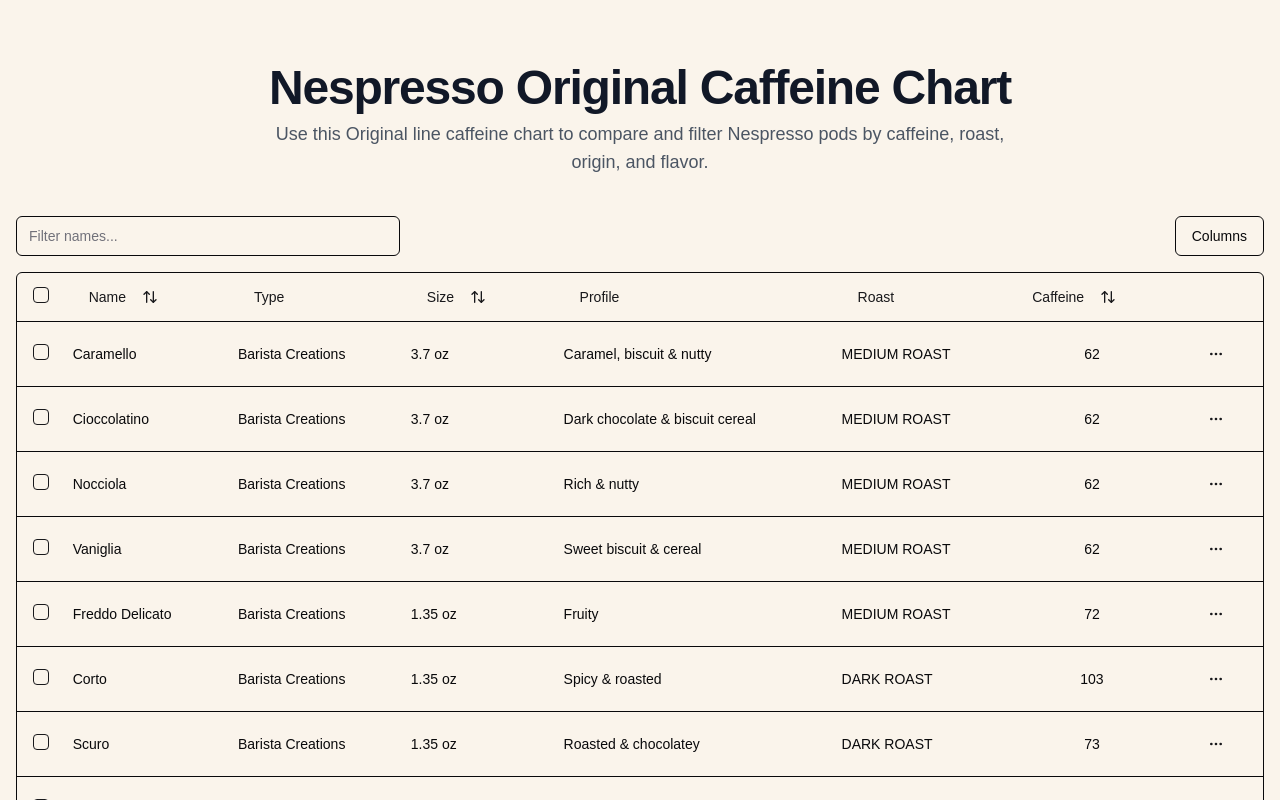
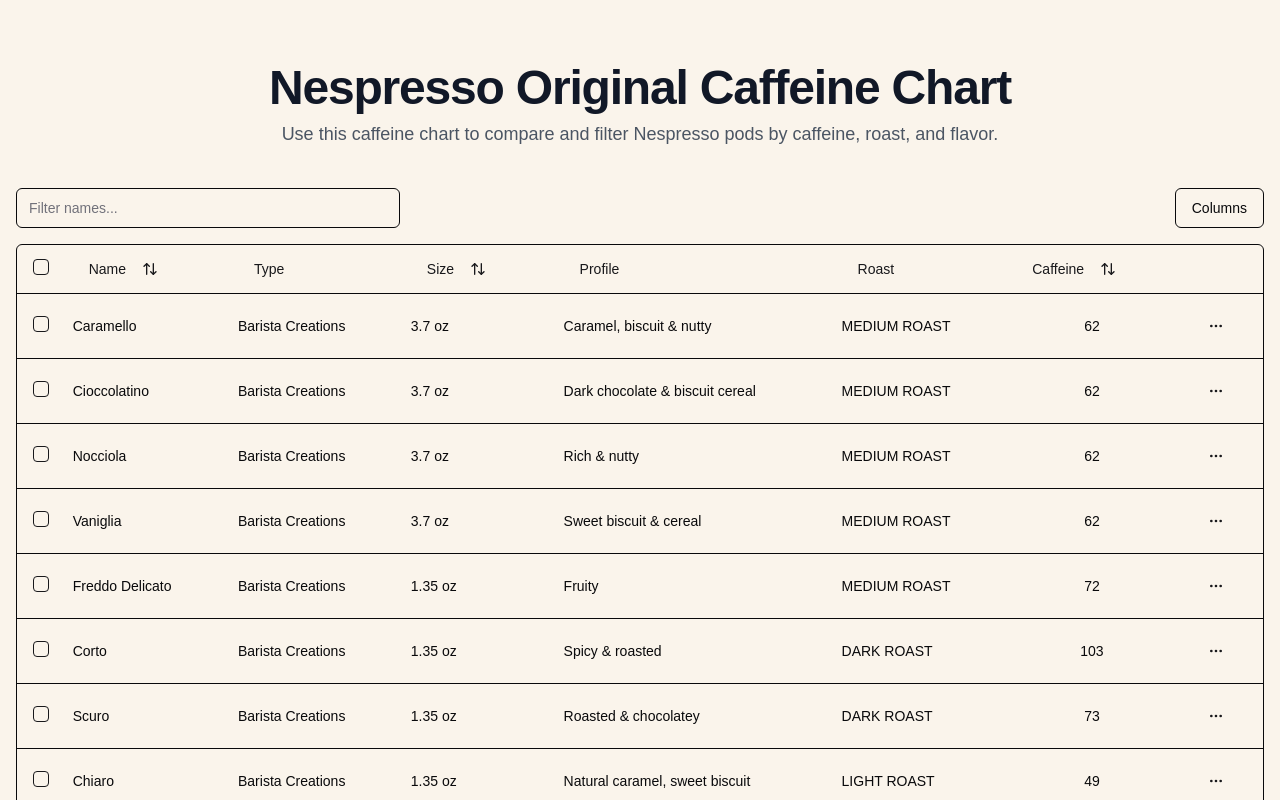
Before and after one commit to aniiaham/nespresso-app, a Next.js app: page /original-line in a window 1280 px wide. Shown: the top 800 px of the page. Built offline with nearby package versions, Linux system fonts and the light colour scheme.

Commit message:
fixed: spacing, text

```diff
--- a/app/original-line/page.tsx
+++ b/app/original-line/page.tsx
@@ -344,9 +344,9 @@
         <h1 className="text-4xl md:text-5xl font-bold tracking-tight text-gray-900">
           Nespresso Original Caffeine Chart
         </h1>
-        <p className="text-base md:text-lg text-gray-600">
-          Use this Original line caffeine chart to compare and filter Nespresso
-          pods by caffeine, roast, origin, and flavor.
+        <p className="text-base md:text-lg text-gray-600 mx-2">
+          Use this caffeine chart to compare and filter Nespresso pods by
+          caffeine, roast, and flavor.
         </p>
       </header>
       <DataTable columns={columns} data={data} />
--- a/app/shared/data-table.tsx
+++ b/app/shared/data-table.tsx
@@ -68,14 +68,14 @@
 
   return (
     <div className="px-4">
-      <div className="flex items-center py-4">
+      <div className="flex items-center py-4 ">
         <Input
           placeholder="Filter names..."
           value={(table.getColumn("name")?.getFilterValue() as string) ?? ""}
           onChange={(event) =>
             table.getColumn("name")?.setFilterValue(event.target.value)
           }
-          className="max-w-sm"
+          className="max-w-sm mr-2"
         />
         <DropdownMenu>
           <DropdownMenuTrigger asChild>
--- a/app/vertuo-line/page.tsx
+++ b/app/vertuo-line/page.tsx
@@ -409,9 +409,9 @@
         <h1 className="text-4xl md:text-5xl font-bold tracking-tight text-gray-900">
           Nespresso Vertuo Caffeine Chart
         </h1>
-        <p className="text-base md:text-lg text-gray-600">
-          Use this Vertuo line caffeine chart to compare and filter Nespresso pods by
-          caffeine, roast, origin, and flavor.
+        <p className="text-base md:text-lg text-gray-600 mx-2">
+          Use this caffeine chart to compare and filter Nespresso pods by
+          caffeine, roast, and flavor.
         </p>
       </header>
 
```
